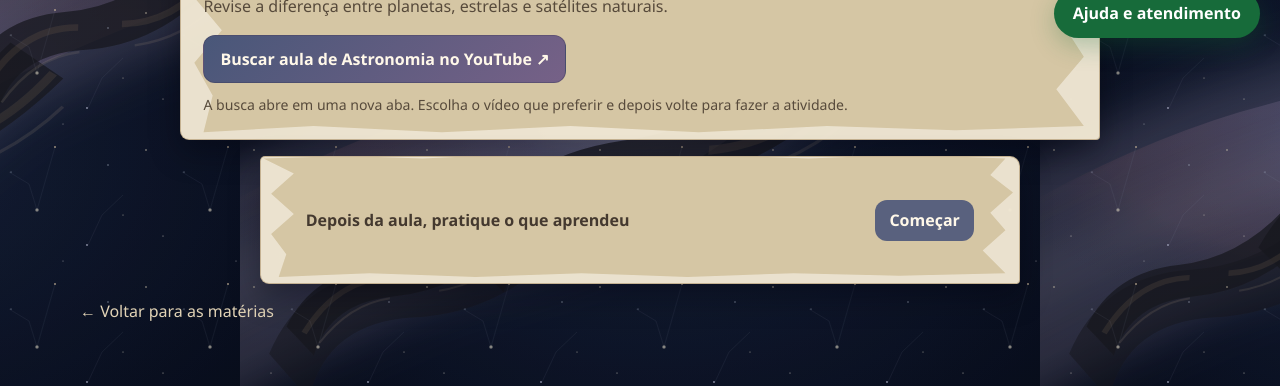
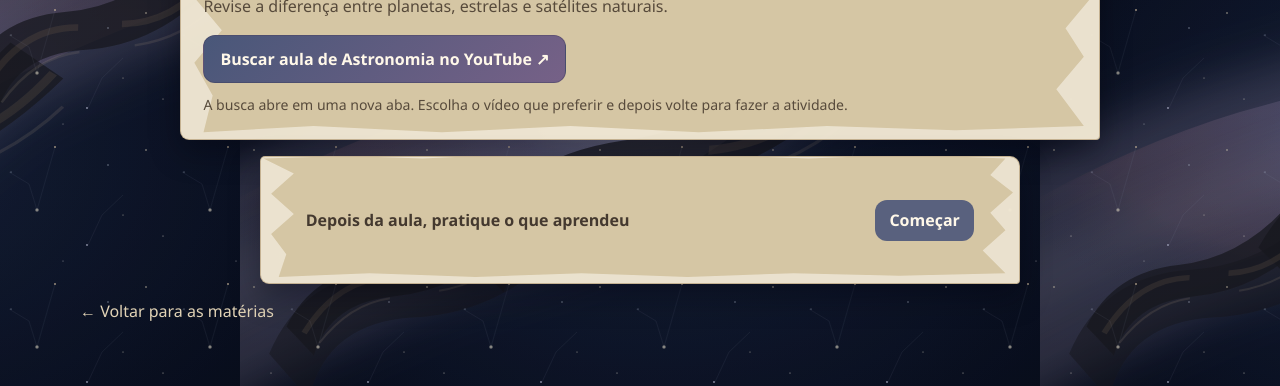
Before and after one commit to miguelsilva301012-lgtm/projeto-ensino-medio, a plain HTML site: page astronomia.html in a window 1280 px wide. Shown: the part 742-1128 px from the top of the page. Drawn offline with Linux system fonts and the light colour scheme.

Commit message:
Remove WhatsApp contact from published site
Co-authored-by: Copilot App <223556219+Copilot@users.noreply.github.com>

```diff
--- a/astronomia.html
+++ b/astronomia.html
@@ -84,6 +84,5 @@
 
     <script src="atividade.js" defer></script>
     <script src="estudos.js" defer></script>
-    <script src="support-chat.js" defer></script>
   </body>
 </html>
--- a/support-chat.js
+++ /dev/null
@@ -1,50 +0,0 @@
-(() => {
-  const phoneNumber = '5519990068102';
-  const currentPage = document.querySelector('.section-heading h2, .essay-heading h1');
-  const pageName = document.getElementById('materias')
-    ? 'página inicial'
-    : currentPage
-      ? currentPage.textContent.trim()
-      : 'site';
-  const message = `Olá! Preciso de ajuda com o site Estuda em Casa. Estou na página ${pageName}.`;
-
-  const widget = document.createElement('aside');
-  widget.className = 'support-widget';
-  widget.setAttribute('aria-label', 'Ajuda e atendimento');
-
-  const chat = document.createElement('details');
-  chat.className = 'support-chat';
-
-  const toggle = document.createElement('summary');
-  toggle.className = 'support-chat-toggle';
-  toggle.textContent = 'Ajuda e atendimento';
-
-  const panel = document.createElement('div');
-  panel.className = 'support-chat-panel';
-  panel.setAttribute('role', 'region');
-  panel.setAttribute('aria-label', 'Converse com a equipe');
-
-  const title = document.createElement('h2');
-  title.className = 'support-chat-title';
-  title.textContent = 'Como podemos ajudar?';
-
-  const description = document.createElement('p');
-  description.className = 'support-chat-description';
-  description.textContent = 'Fale com a equipe pelo WhatsApp se tiver dúvida sobre uma matéria ou atividade.';
-
-  const link = document.createElement('a');
-  link.className = 'support-chat-link';
-  link.href = `https://wa.me/${phoneNumber}?text=${encodeURIComponent(message)}`;
-  link.target = '_blank';
-  link.rel = 'noopener noreferrer';
-  link.textContent = 'Conversar pelo WhatsApp';
-
-  const note = document.createElement('p');
-  note.className = 'support-chat-note';
-  note.textContent = 'O WhatsApp abre em outra aba. A mensagem só será enviada quando você confirmar por lá.';
-
-  panel.append(title, description, link, note);
-  chat.append(toggle, panel);
-  widget.append(chat);
-  document.body.append(widget);
-})();
```
Also changed, not shown: ciencias.html (+0 -1 lines), filosofia.html (+0 -1 lines), geografia.html (+0 -1 lines), historia-do-brasil.html (+0 -1 lines), historia.html (+0 -1 lines), index.html (+0 -1 lines), matematica.html (+0 -1 lines), meus-estudos.html (+0 -1 lines), politica.html (+0 -1 lines), portugues.html (+0 -1 lines), programacao-python.html (+0 -1 lines), redacao-enem.html (+0 -1 lines), sociologia.html (+0 -1 lines), 1 other file.
